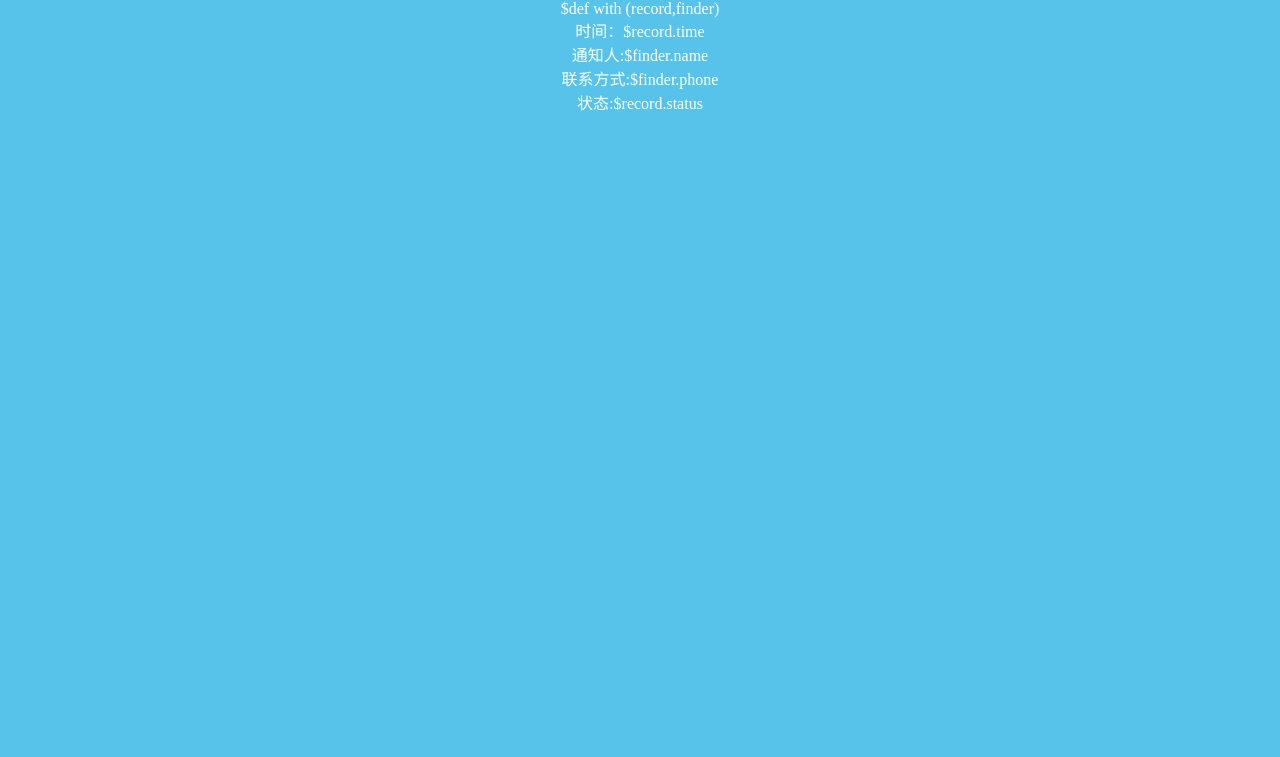
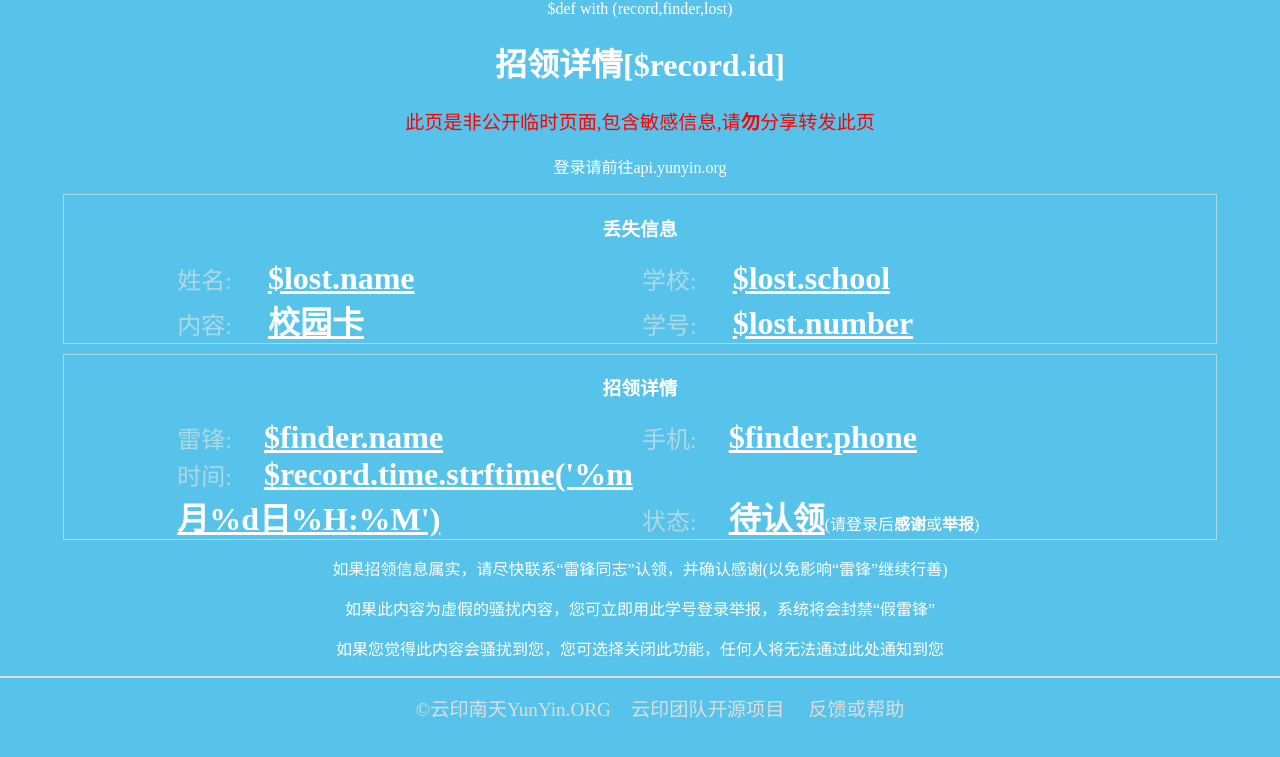
Before and after one commit to YunYinORG/find, a Python web app: template templates/viewTemp.html in a window 1280 px wide. Shown: the top 757 px of the page. Run offline with Jinja, Linux system fonts and the light colour scheme; the template is opened without the code that fills it, so the values that code supplies are empty.

Commit message:
临时查看页面

```diff
--- a/static/css/card.css
+++ b/static/css/card.css
@@ -1,6 +1,7 @@
 html{overflow-x:hidden;height:100%}
 body,html{margin:0;padding:0;width:100%;text-align:center}
 body{position:relative;min-height:98%;height: 100%;background-color:#57c3ea;color:#fff}
+a{color: inherit;text-decoration: none;}
 hr{border:1px double #dedede}
 .btn,.err,.input{margin-top:1%;margin-bottom:2%;background-color:transparent;color:#fff;text-align:center;font-size:1.5em;font-family:Lato,Helvetica,Arial,sans-serif;line-height:1.8em}
 label{width:8%;color:#eee;font-size:1.1em;line-height:1.8em}
--- a/templates/index.html
+++ b/templates/index.html
@@ -6,9 +6,6 @@
   	<title>云印南天—招领服务</title>
   	<meta name="viewport" content="initial-scale=1,maximum-scale=1,user-scalable=no"/>
   	<link rel="stylesheet" type="text/css" href="/static/css/card.css?2">
-<style type="text/css">
-a{color: inherit;text-decoration: none;}
-</style>
 </head>
 <body>
 <div id="main">
--- a/templates/viewTemp.html
+++ b/templates/viewTemp.html
@@ -1,24 +1,47 @@
-$def with (record,finder)
+$def with (record,finder,lost)
 <!DOCTYPE html>
 <html lang="zh-CN">
 <head>
 	<meta charset="UTF-8">
-  	<title>云印南天—招领服务</title>
+  	<title>招领服务—详情查看</title>
+  	<META NAME="ROBOTS" CONTENT="NOINDEX">
   	<meta name="viewport" content="initial-scale=1,maximum-scale=1,user-scalable=no"/>
   	<link rel="stylesheet" type="text/css" href="/static/css/card.css">
+  	<style type="text/css">
+  	.findinfo,.lostinfo{width: 90%;border: 1px solid lightblue;text-align: center;margin: 1px auto 10px auto;}
+  	.list{display: inline-block;width:20em;min-width: 40%;text-align: left;}
+  	.item{color: lightblue; text-align: right;font-weight: 100;width: 40%;font-size: 1.5em;}
+  	.item::after{content: ':';}
+  	.detail{color:#FFF;text-align: left;font-weight: 900;width: 60%;padding-left: 1em;font-size: 2em;text-decoration: underline;}
+  	.warn{font-size: 1.2em;color: red;}
+  	</style>
 </head>
-<div>
-	时间：$record.time
+<body>
+<h1>招领详情[$record.id]</h1>
+<p class="warn">此页是非公开临时页面,包含敏感信息,请<strong>勿</strong>分享转发此页</p>
+<p>登录请前往<a href="http://api.yunyin.org">api.yunyin.org</a></p>
+<div class="lostinfo">
+	<h3>丢失信息</h3>
+	<div class="list"><span class="item">姓名</span> <span class="detail">$lost.name</span></div>
+	<div class="list"><span class="item">学校</span> <span class="detail">$lost.school</span></div>
+	<div class="list"><span class="item">内容</span> <span class="detail">校园卡</span></div>
+	<div class="list"><span class="item">学号</span> <span class="detail">$lost.number</span></div>
 </div>
-<div>
-	通知人:$finder.name
+<div class="findinfo">
+<h3>招领详情</h3>
+<div class="list"><span class="item">雷锋</span><span class="detail">$finder.name</span></div>
+<div class="list"><span class="item">手机</span><span class="detail"><a href="tel:$finder.phone">$finder.phone</a></span></div>
+<div class="list"><span class="item">时间</span><span class="detail">$record.time.strftime('%m月%d日%H:%M')</span></div>
+<div class="list"><span class="item">状态</span><span class="detail">待认领</span>(请登录后<a href=""><strong>感谢</strong></a>或<a href=""><strong>举报</strong></a>)</div>
 </div>
-<div>
-	联系方式:$finder.phone
+<div class="tips">
+	<p>如果招领信息属实，请尽快联系“雷锋同志”认领，并确认感谢(以免影响“雷锋”继续行善)</p>
+<p>如果此内容为虚假的骚扰内容，您可立即用此学号登录举报，系统将会封禁“假雷锋”</p>
+<P>如果您觉得此内容会骚扰到您，您可选择关闭此功能，任何人将无法通过此处通知到您</P>
 </div>
-<div>
-	状态:$record.status
 </div>
-<body>
+<footer><hr/>
+<ul><li><a target="_blank" href="http://www.yunyin.org/">©云印南天YunYin.ORG</a></li><li><a target="_blank" rel="nofollow" href="https://github.com/YunYinORG/">云印团队开源项目</a></li>
+<li><a href="mailto:feedback@yunyin.org">反馈或帮助</a></li></ul></footer>
 </body>
 </html>
```
Also changed, not shown: controller/record.py (+7 -3 lines).
